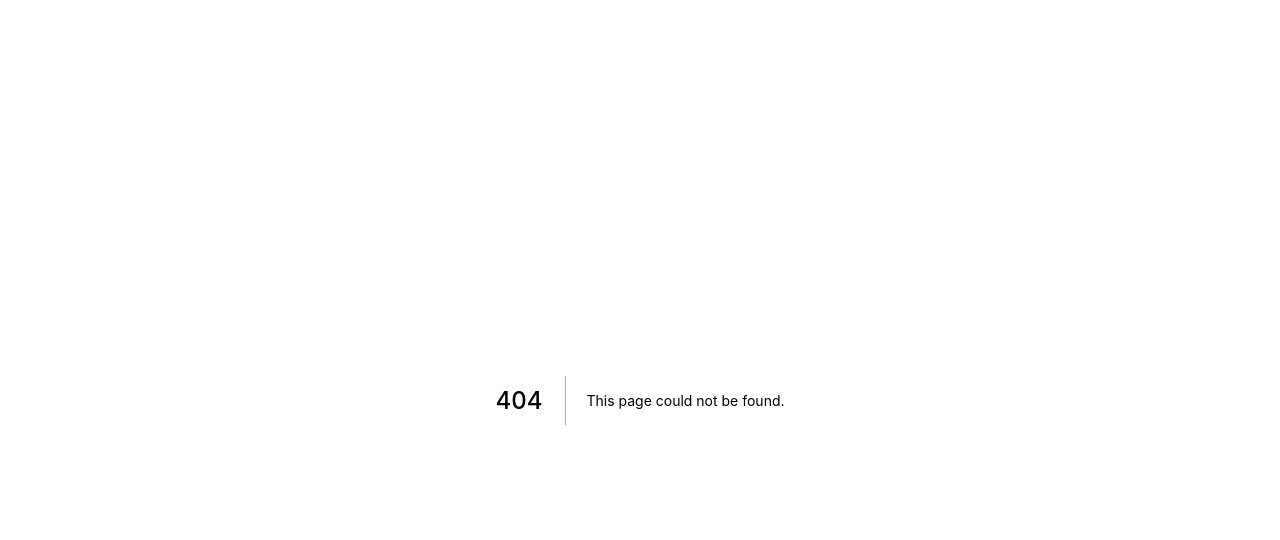
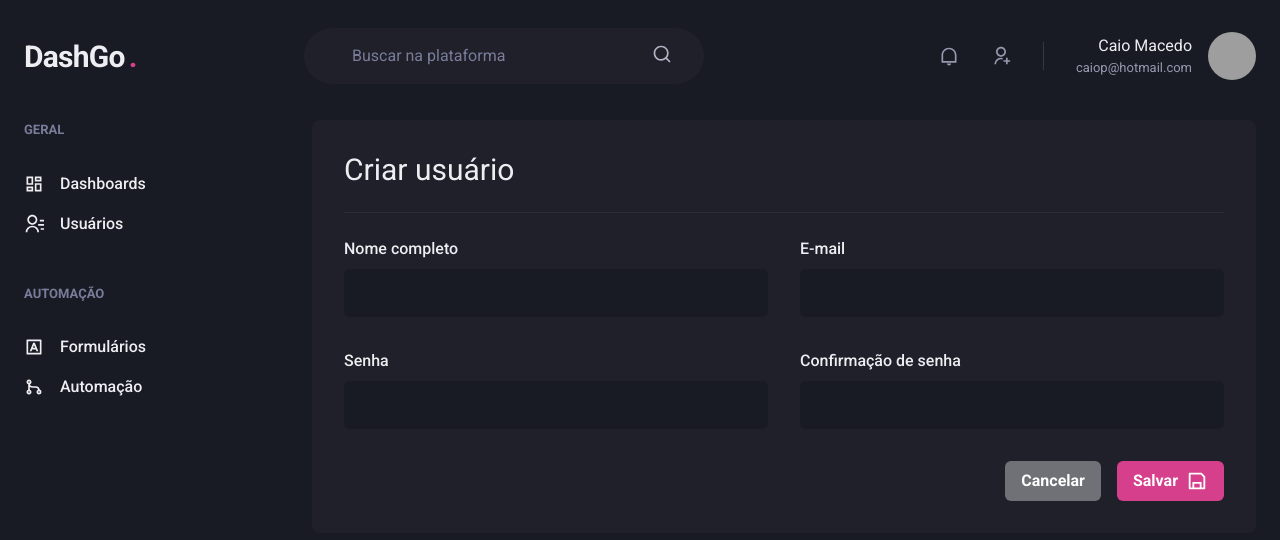
Before and after one commit to caiopmsoares/Dashgo, a Next.js app: page /users/create in a window 1280 px wide. Before the commit this address had no page. Shown: the top 540 px of the page. Built offline with nearby package versions, Linux system fonts and the light colour scheme; grey boxes are pictures that could not be loaded.

Commit message:
Add user creation FE

```diff
--- /dev/null
+++ b/src/pages/users/create.tsx
@@ -0,0 +1,58 @@
+import {
+	Box,
+	Button,
+	Divider,
+	Flex,
+	Heading,
+	HStack,
+	Icon,
+	SimpleGrid,
+	VStack,
+} from '@chakra-ui/react';
+import { RiSaveLine } from 'react-icons/ri';
+import { Input } from '../../components/Form/Input';
+import { Header } from '../../components/Header';
+import { Sidebar } from '../../components/Sidebar';
+
+export default function CreateUser() {
+	return (
+		<Box>
+			<Header />
+			<Flex w="100%" my="6" maxWidth={1480} mx="auto" px="6">
+				<Sidebar />
+
+				<Box flex="1" borderRadius={8} bg="gray.800" p="8">
+					<Heading size="lg" fontWeight="normal">
+						Criar usuário
+					</Heading>
+					<Divider my="6" borderColor="gray.700"></Divider>
+					<VStack spacing="8">
+						<SimpleGrid minChildWidth="248px" spacing="8" w="100%">
+							<Input name="name" label="Nome completo" />
+							<Input name="email" type="email" label="E-mail" />
+						</SimpleGrid>
+						<SimpleGrid minChildWidth="248px" spacing="8" w="100%">
+							<Input name="password" type="password" label="Senha" />
+							<Input
+								name="password_confirmation"
+								type="password"
+								label="Confirmação de senha"
+							/>
+						</SimpleGrid>
+					</VStack>
+					<Flex mt="8" justify="flex-end">
+						<HStack spacing="4">
+							<Button colorScheme="whiteAlpha">Cancelar</Button>
+							<Button
+								colorScheme="pink"
+								rightIcon={<Icon as={RiSaveLine} fontSize="22" />}
+							>
+								Salvar
+							</Button>
+						</HStack>
+					</Flex>
+				</Box>
+			</Flex>
+		</Box>
+	);
+}
```
